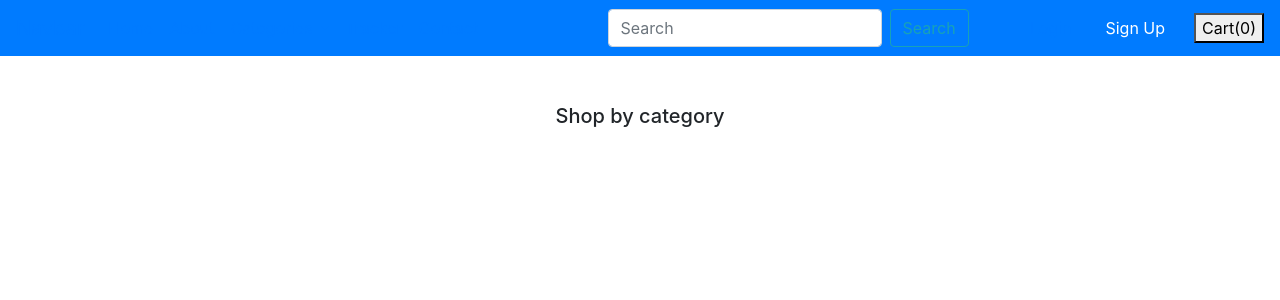
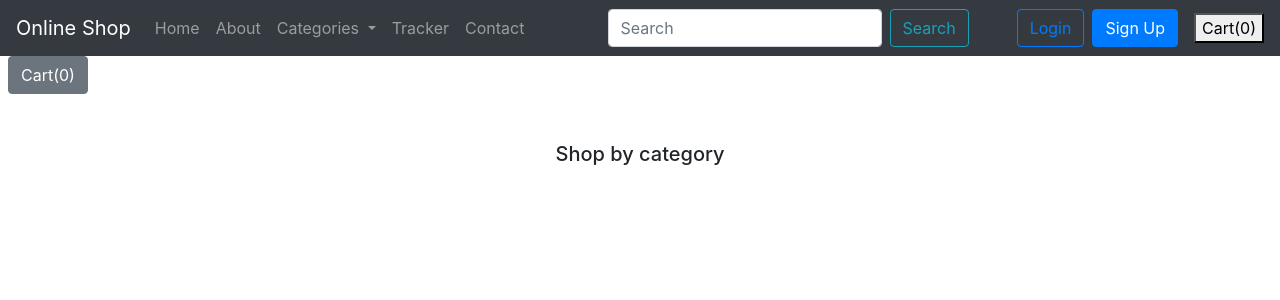
Before and after one commit to RahatGithub/OnlineShopPractice, a Django app: template main/templates/main/index.html in a window 1280 px wide. Shown: the top 300 px of the page. Run offline with Django 3.2, Linux system fonts and the light colour scheme; the template is opened without the code that fills it, so the values that code supplies are empty; some libraries are stand-ins or nearby versions.

Commit message:
Tried carousel and popover togerther

```diff
--- a/assets/main/css/index.css
+++ /dev/null
@@ -1,4 +0,0 @@
-.carousel-item img
-    {
-        height: 300px;
-    }
--- a/main/templates/main/base.html
+++ b/main/templates/main/base.html
@@ -22,8 +22,8 @@
   </head>
   <body>
 
-    <nav class="navbar navbar-expand-lg navbar-primary bg-primary">
-        <a class="navbar-brand" href="/">Navbar</a>
+    <nav class="navbar navbar-expand-lg navbar-dark bg-dark">
+        <a class="navbar-brand" href="/">Online Shop</a>
         <button class="navbar-toggler" type="button" data-toggle="collapse" data-target="#navbarSupportedContent" aria-controls="navbarSupportedContent" aria-expanded="false" aria-label="Toggle navigation">
           <span class="navbar-toggler-icon"></span>
         </button>
@@ -60,12 +60,11 @@
 
           {% if user.is_authenticated %}
           <h6 class="text-light">Hi, {{user.username}}</h6>
-          <a href="../accounts/logout" class="btn btn-danger mx-3">Log out</a>
+          <a href="/accounts/logout" class="btn btn-danger mx-3">Log out</a>
           {% else %}
-          <a href="../accounts/login" class="btn btn-outline-primary mr-2">Login</a>
-          <a href="../accounts/register" class="btn btn-primary mr-3">Sign Up</a>
+          <a href="/accounts/login" class="btn btn-outline-primary mr-2">Login</a>
+          <a href="/accounts/register" class="btn btn-primary mr-3">Sign Up</a>
           {% endif %}
-
 
           <button> Cart(<span id="cart">0</span>) </button>
 
@@ -79,15 +78,27 @@
     {% endblock %}
 
     <!-- Option 1: jQuery and Bootstrap Bundle (includes Popper) -->
-    <script src="https://cdn.jsdelivr.net/npm/jquery@3.5.1/dist/jquery.slim.min.js" integrity="sha384-DfXdz2htPH0lsSSs5nCTpuj/zy4C+OGpamoFVy38MVBnE+IbbVYUew+OrCXaRkfj" crossorigin="anonymous"></script>
-    <script src="https://cdn.jsdelivr.net/npm/bootstrap@4.6.1/dist/js/bootstrap.bundle.min.js" integrity="sha384-fQybjgWLrvvRgtW6bFlB7jaZrFsaBXjsOMm/tB9LTS58ONXgqbR9W8oWht/amnpF" crossorigin="anonymous"></script>
+    <!-- <script src="https://cdn.jsdelivr.net/npm/jquery@3.5.1/dist/jquery.slim.min.js" integrity="sha384-DfXdz2htPH0lsSSs5nCTpuj/zy4C+OGpamoFVy38MVBnE+IbbVYUew+OrCXaRkfj" crossorigin="anonymous"></script>
+    <script src="https://cdn.jsdelivr.net/npm/bootstrap@4.6.1/dist/js/bootstrap.bundle.min.js" integrity="sha384-fQybjgWLrvvRgtW6bFlB7jaZrFsaBXjsOMm/tB9LTS58ONXgqbR9W8oWht/amnpF" crossorigin="anonymous"></script> -->
+
+
+    <!-- <script src="https://code.jquery.com/jquery-3.3.1.js" integrity="sha256-2Kok7MbOyxpgUVvAk/HJ2jigOSYS2auK4Pfzbm7uH60=" crossorigin="anonymous"></script> -->
+
+
+    <script src="https://code.jquery.com/jquery-3.3.1.js" integrity="sha256-2Kok7MbOyxpgUVvAk/HJ2jigOSYS2auK4Pfzbm7uH60=" crossorigin="anonymous"></script>
+    <script src="https://cdnjs.cloudflare.com/ajax/libs/popper.js/1.14.6/umd/popper.min.js" integrity="sha384-wHAiFfRlMFy6i5SRaxvfOCifBUQy1xHdJ/yoi7FRNXMRBu5WHdZYu1hA6ZOblgut" crossorigin="anonymous"></script>
+    <script src="https://stackpath.bootstrapcdn.com/bootstrap/4.2.1/js/bootstrap.min.js" integrity="sha384-B0UglyR+jN6CkvvICOB2joaf5I4l3gm9GU6Hc1og6Ls7i6U/mkkaduKaBhlAXv9k" crossorigin="anonymous"></script>
 
     <!-- Option 2: Separate Popper and Bootstrap JS -->
     <!-- <script src="https://cdn.jsdelivr.net/npm/jquery@3.5.1/dist/jquery.slim.min.js" integrity="sha384-DfXdz2htPH0lsSSs5nCTpuj/zy4C+OGpamoFVy38MVBnE+IbbVYUew+OrCXaRkfj" crossorigin="anonymous"></script>
     <script src="https://cdn.jsdelivr.net/npm/popper.js@1.16.1/dist/umd/popper.min.js" integrity="sha384-9/reFTGAW83EW2RDu2S0VKaIzap3H66lZH81PoYlFhbGU+6BZp6G7niu735Sk7lN" crossorigin="anonymous"></script>
     <script src="https://cdn.jsdelivr.net/npm/bootstrap@4.6.1/dist/js/bootstrap.min.js" integrity="sha384-VHvPCCyXqtD5DqJeNxl2dtTyhF78xXNXdkwX1CZeRusQfRKp+tA7hAShOK/B/fQ2" crossorigin="anonymous"></script> -->
 
+    <!-- <script src="https://cdn.jsdelivr.net/npm/jquery@3.5.1/dist/jquery.slim.min.js" integrity="sha384-DfXdz2htPH0lsSSs5nCTpuj/zy4C+OGpamoFVy38MVBnE+IbbVYUew+OrCXaRkfj" crossorigin="anonymous"></script>
+    <script src="https://cdn.jsdelivr.net/npm/popper.js@1.16.1/dist/umd/popper.min.js" integrity="sha384-9/reFTGAW83EW2RDu2S0VKaIzap3H66lZH81PoYlFhbGU+6BZp6G7niu735Sk7lN" crossorigin="anonymous"></script>
+    <script src="https://cdn.jsdelivr.net/npm/bootstrap@4.6.1/dist/js/bootstrap.min.js" integrity="sha384-VHvPCCyXqtD5DqJeNxl2dtTyhF78xXNXdkwX1CZeRusQfRKp+tA7hAShOK/B/fQ2" crossorigin="anonymous"></script> -->
 
+    <!-- Javascipt of child template will function -->
     {% block js %} {% endblock %}
 
   </body>
--- a/main/templates/main/index.html
+++ b/main/templates/main/index.html
@@ -11,6 +11,10 @@
 {% endblock %}
 
 {% block body %}
+
+<button type="button" class="btn btn-secondary mx-2" id="popcart" data-trigger="focus" data-html="true" data-container="body" data-toggle="popover" data-placement="bottom" data-content="Bottom popover">
+    Cart(<span id="cart">0</span>)
+</button>
 
     <section class="container">
 
@@ -88,11 +92,13 @@
 {% endblock %}
 
 {% block js %}
+
     <script src="https://cdnjs.cloudflare.com/ajax/libs/jquery/3.6.0/jquery.min.js" integrity="sha512-894YE6QWD5I59HgZOGReFYm4dnWc1Qt5NtvYSaNcOP+u1T9qYdvdihz0PPSiiqn/+/3e7Jo4EaG7TubfWGUrMQ==" crossorigin="anonymous" referrerpolicy="no-referrer"></script>
     <script src="https://cdnjs.cloudflare.com/ajax/libs/OwlCarousel2/2.3.4/owl.carousel.min.js" integrity="sha512-bPs7Ae6pVvhOSiIcyUClR7/q2OAsRiovw4vAkX+zJbw3ShAeeqezq50RIIcIURq7Oa20rW2n2q+fyXBNcU9lrw==" crossorigin="anonymous" referrerpolicy="no-referrer"></script>
-    <!-- <script src="{% static 'main/js/index.js' %}"></script> --> <!--Required when using external js file from static-->
+
     <script>
-        $('.owl-carousel').owlCarousel({
+
+        $j('.owl-carousel').owlCarousel({
             loop: true,
             margin: 20,
             nav: false,
@@ -111,4 +117,5 @@
             }
         });
     </script>
+
 {% endblock %}
```
Also changed, not shown: main/templates/main/demo_script.js (added, +21 -0 lines), assets/main/js/base.js (added), db.sqlite3, main/static/main/js/base.js (added).
